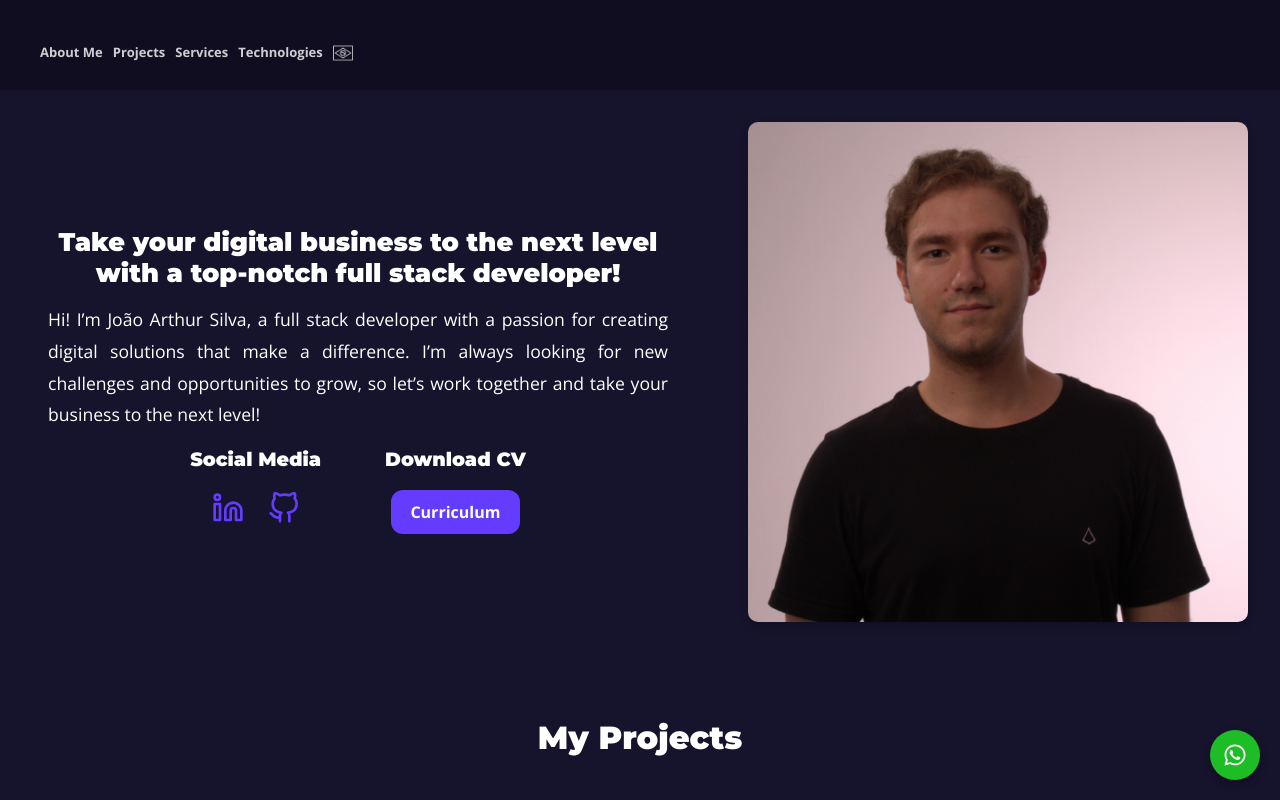
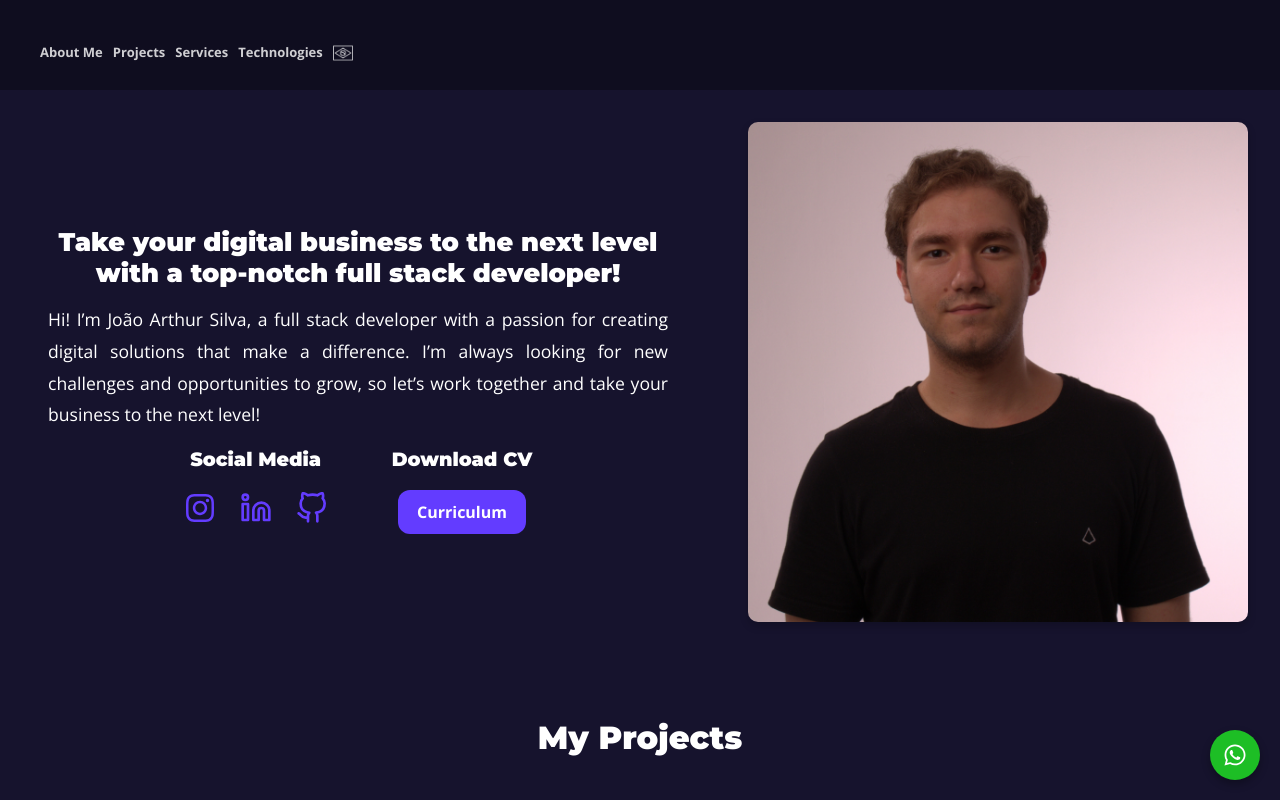
Before and after one commit to JoaoArthur25/JoaoArthur_Portfolio, a React (Create React App) app: page / in a window 1280 px wide. Shown: the top 800 px of the page. Built offline with nearby package versions, Linux system fonts and the light colour scheme.

Commit message:
Instagram

```diff
--- a/src/components/About/index.jsx
+++ b/src/components/About/index.jsx
@@ -16,6 +16,7 @@ import "../../i18";
 import { useTranslation } from "react-i18next";
 import profileImage from "../../images/profile.png";
 import { FiLinkedin, FiGithub } from "react-icons/fi";
+import { FaInstagram } from "react-icons/fa";
 
 const About = () => {
   const { t } = useTranslation();
@@ -29,6 +30,13 @@ const About = () => {
           <AboutDivContatos>
             <AboutSocialMediaText>{t("about.redes_sociais")}</AboutSocialMediaText>
             <AboutSocialMedia>
+              <SocialMediaLink
+                href="https://www.instagram.com/jarthur_lp/"
+                target="_blank"
+                rel="noreferrer"
+              >
+                <FaInstagram />
+              </SocialMediaLink>
               <SocialMediaLink
                 href="https://www.linkedin.com/in/joaoarthur25/"
                 target="_blank"
```
